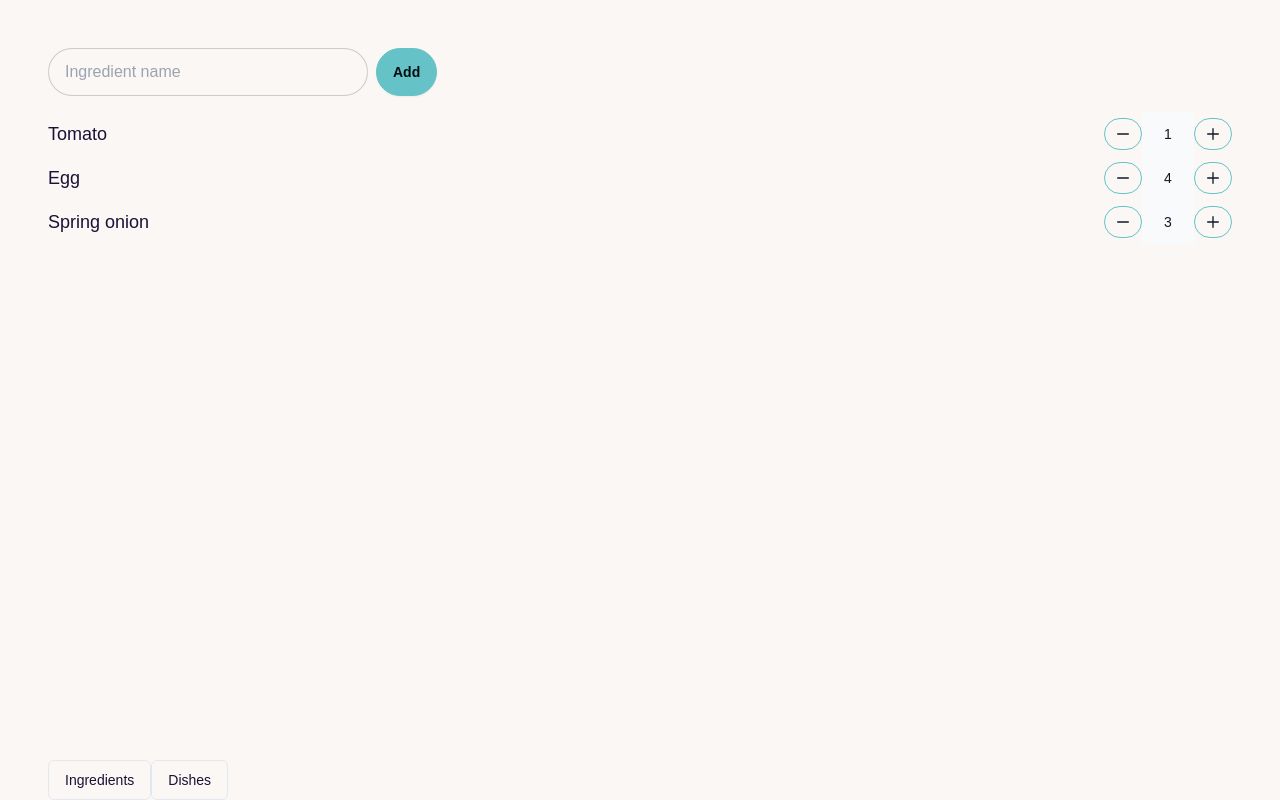
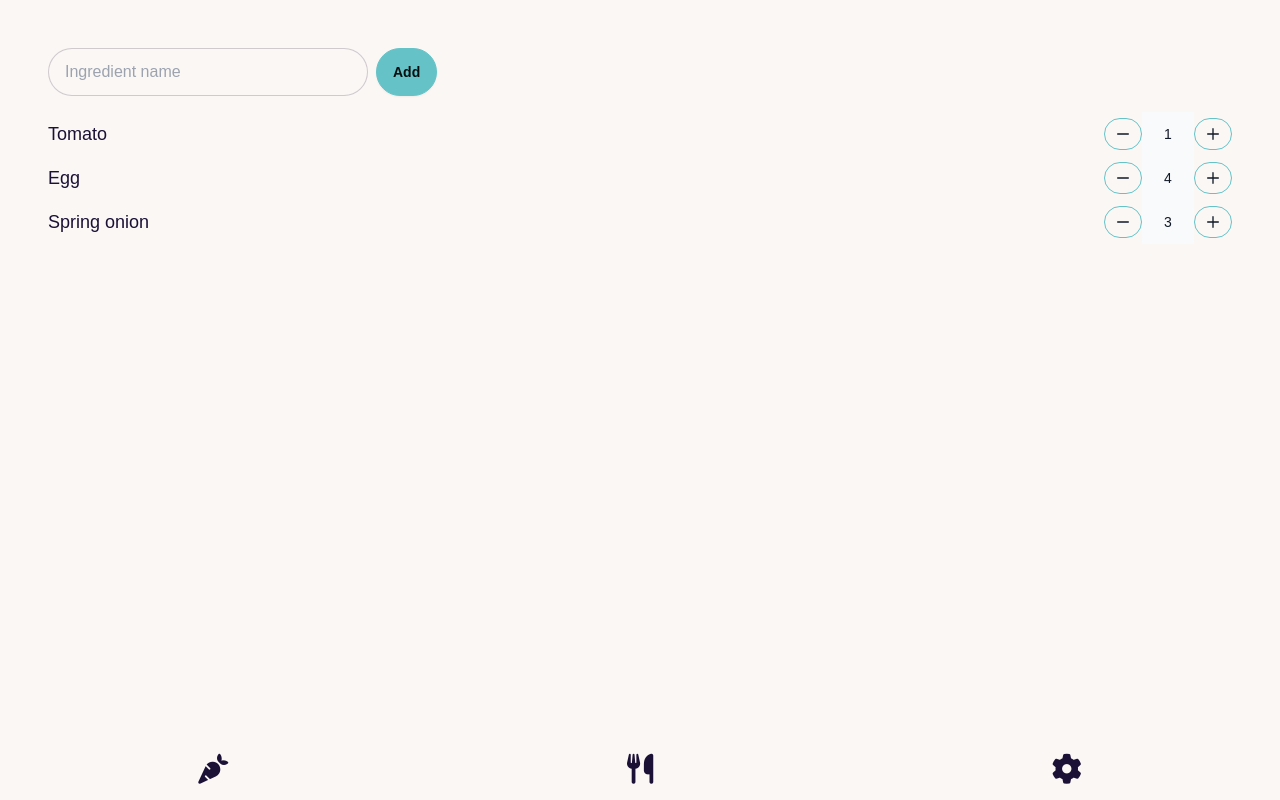
Before and after one commit to luoxinnan/DishDashApp, a React (Vite) app in the folder Frontend/: page / in a window 1280 px wide. Built offline with nearby package versions, Linux system fonts and the light colour scheme; a web font is replaced by a local one.

Commit message:
Add navbar

```diff
--- a/Frontend/index.html
+++ b/Frontend/index.html
@@ -5,6 +5,7 @@
     <meta name="viewport" content="width=device-width, initial-scale=1.0" />
     <title>Dishdash</title>
     <link rel="stylesheet" href="styles.css">
+    <script src="https://kit.fontawesome.com/0352ab1f21.js" crossorigin="anonymous"></script>
   </head>
   <body>
     <div id="root"></div>
--- a/Frontend/src/App.tsx
+++ b/Frontend/src/App.tsx
@@ -2,15 +2,12 @@ import { FormEvent, useState } from 'react'
 import { BrowserRouter as Router, Route, Switch, Link, useHistory } from 'react-router-dom';
 import AddIngredForm from './components/AddIngredForm';
 import IngredCards from './components/IngredCards';
-import AddDishForm from './components/AddDishForm';
-import { buttonVariants } from "@/components/ui/button"
 
 import AddDishDetailForm from './components/AddDishDetailForm';
 
 import NoDishCards from './components/NoDishCards';
 import YesDishCards from './components/YesDishCards';
 import { FieldValues } from 'react-hook-form';
-
 
 // --------temp------
 export type Ingred = {
@@ -28,24 +25,26 @@ const defaultIngreds: Ingred[] = [
   { name: "Spring onion", quantity: 3 }
 ];
 
-const d1 = {name: "Tomato fried egg", ingreds: [{name: "Egg", quantity: 3}, {name:"Tomato", quantity:1}]}
-const d2 = {name: "Egg soup", ingreds: [{name: "Egg", quantity: 1}]}
-const d3 = {name: "Steak", ingreds: [{name: "Beef", quantity: 1}]}
-const defaltYesDishes = [d1,d2];
+const d1 = { name: "Tomato fried egg", ingreds: [{ name: "Egg", quantity: 3 }, { name: "Tomato", quantity: 1 }] }
+const d2 = { name: "Egg soup", ingreds: [{ name: "Egg", quantity: 1 }] }
+const d3 = { name: "Steak", ingreds: [{ name: "Beef", quantity: 1 }] }
+const defaltYesDishes = [d1, d2];
 const defaltNoDishes = [d3];
 
 //-----------------
 
+
 export function App() {
 
   const [allIngreds, setAllIngreds] = useState<Ingred[]>(defaultIngreds);
-  const[yesDishes, setYesDishes] = useState<Dish[]>(defaltYesDishes);
-  const[NoDishes, setNoDishes] = useState<Dish[]>(defaltNoDishes);
+  const [yesDishes, setYesDishes] = useState<Dish[]>(defaltYesDishes);
+  const [NoDishes, setNoDishes] = useState<Dish[]>(defaltNoDishes);
+  // const [isIngredPage, setIsIngredpage] = useState<boolean>(false);
 
 
 
   function addIngredToList(value: FieldValues) {
-    const newIngred: Ingred = {name: value.foodname, quantity:0}
+    const newIngred: Ingred = { name: value.foodname, quantity: 1 }
     const newAllIngreds = [...allIngreds, newIngred]
     setAllIngreds(newAllIngreds);
     console.table(allIngreds);
@@ -58,25 +57,25 @@ export function App() {
   }
 
   function addDish(dishName: string, ingreds: Ingred[]) {
-    const dish: Dish = {name: dishName, ingreds: ingreds}
+    const dish: Dish = { name: dishName, ingreds: ingreds }
     /*
       1.send a http post request for adding a new dish
       2. calculate if it is a yes dish or no dish, and update state accordingly
     */
-   // --------for test--------
-   const newNoDishes = [...NoDishes,dish];
-   setNoDishes(newNoDishes)
-   //------------------------
+    // --------for test--------
+    const newNoDishes = [...NoDishes, dish];
+    setNoDishes(newNoDishes)
+    //------------------------
 
 
   }
 
-  function cookAndUpdate(i: number){
+  function cookAndUpdate(i: number) {
     const dish = yesDishes[i];
     const newAllIngreds = [...allIngreds];
     dish.ingreds.forEach(dishIngred => {
       const ingredIndex = newAllIngreds.findIndex(ing => ing.name == dishIngred.name);
-      if(ingredIndex != -1)
+      if (ingredIndex != -1)
         newAllIngreds[ingredIndex].quantity -= dishIngred.quantity;
     });
 
@@ -100,22 +99,35 @@ export function App() {
         </Route>
 
         <Route exact path="/dishes">
-          <YesDishCards dishes={yesDishes} cookFunc={cookAndUpdate}/>
-          <NoDishCards dishes = {NoDishes} cookFunc={cookAndUpdate} />
+          <YesDishCards dishes={yesDishes} cookFunc={cookAndUpdate} />
+          <NoDishCards dishes={NoDishes} cookFunc={cookAndUpdate} />
           <Link to="/dishes/add-dish"><button className="btn btn-primary float-right mt-10 absolute bottom-0 right-0 mb-20 mr-10">+</button></Link>
         </Route>
 
 
         <Route exact path="/dishes/add-dish">
-          <AddDishDetailForm func={addDish}/>
+          <AddDishDetailForm func={addDish} />
         </Route>
 
 
       </Switch>
-      <div style={{display: 'flex', width: '80%', position: 'fixed', bottom: 0}}>
-        <Link to="/" className={buttonVariants({ variant: "outline" })}>Ingredients </Link>
-        <Link to="/dishes" className={buttonVariants({ variant: "outline" })}>Dishes</Link>
+      <div style={{ display: 'flex', width: '80%', position: 'fixed', bottom: 0 }}>
+
       </div>
+      <div className="btm-nav">
+        <Link to="/" ><button><i className="fa-solid fa-carrot text-3xl" ></i></button> </Link>
+        <Link to="/dishes"><button className="active"><i className="fa-solid fa-utensils text-3xl"></i></button></Link>
+        <button><i className="fa-solid fa-gear text-3xl"></i></button>
+
+        {/* <button onClick={() => setIsIngredpage(true)}>
+        <svg xmlns="http://www.w3.org/2000/svg" viewBox="0 0 512 512">
+          <path className={"rice-icon " + (isIngredPage ? "active" : "")} d="M0 192c0-35.3 28.7-64 64-64c.5 0 1.1 0 1.6 0C73 91.5 105.3 64 144 64c15 0 29 4.1 40.9 11.2C198.2 49.6 225.1 32 256 32s57.8 17.6 71.1 43.2C339 68.1 353 64 368 64c38.7 0 71 27.5 78.4 64c.5 0 1.1 0 1.6 0c35.3 0 64 28.7 64 64c0 11.7-3.1 22.6-8.6 32H8.6C3.1 214.6 0 203.7 0 192zm0 91.4C0 268.3 12.3 256 27.4 256H484.6c15.1 0 27.4 12.3 27.4 27.4c0 70.5-44.4 130.7-106.7 154.1L403.5 452c-2 16-15.6 28-31.8 28H140.2c-16.1 0-29.8-12-31.8-28l-1.8-14.4C44.4 414.1 0 353.9 0 283.4z"/>
+        </svg>
+        </button> */}
+
+        {/* style={{ color: "#77BFC7" }} */}
+      </div>
+
     </Router>
 
   )
```
